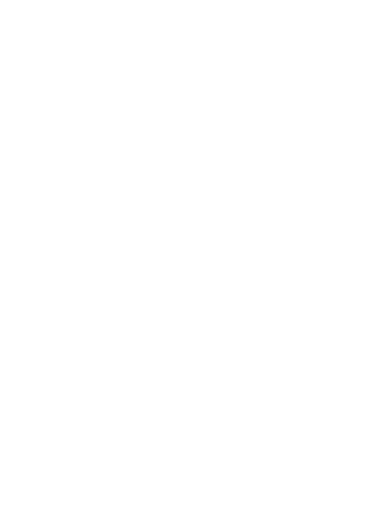
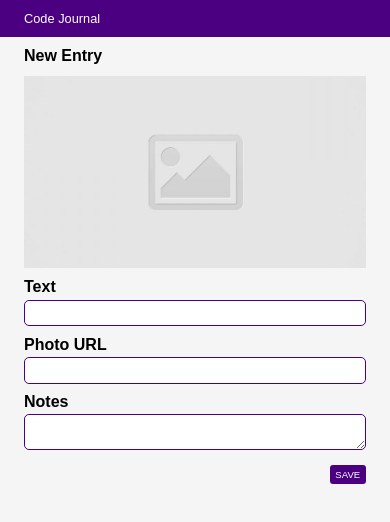
Before and after one commit to mkrtchyan-tigran/code-journal, a website: page index.html in a window 390 px wide. Drawn offline with Linux system fonts and the light colour scheme.

Commit message:
Complete responsive layout

```diff
--- a/css/styles.css
+++ b/css/styles.css
@@ -0,0 +1,67 @@
+* {
+  font-family: sans-serif;
+}
+
+header {
+  background-color: #4b0082;
+  color: white;
+  padding: 0.01rem 0;
+}
+
+body {
+  background-color: whitesmoke;
+}
+
+.header-journal {
+  font-weight: normal;
+  font-size: 0.8em;
+}
+
+.new-entry {
+  font-size: 1em;
+}
+
+.placeholder-image {
+  width: 100%;
+  height: 12rem;
+  object-fit: cover;
+}
+
+.div-label-input {
+  padding: 0.2rem 0;
+}
+
+.div-label {
+  padding: 0.2rem 0;
+}
+
+.div-label > label {
+  font-weight: bold;
+  font-size: 1em;
+}
+
+.div-input > input {
+  height: 2em;
+}
+
+.div-input > input,
+textarea {
+  width: 100%;
+  border: 1px solid #4b0082;
+  border-radius: 5px;
+}
+
+.div-submit {
+  text-align: right;
+  margin: 0.2rem 0;
+}
+
+.submit-button {
+  text-transform: uppercase;
+  background-color: #4b0082;
+  color: white;
+  font-size: 0.6em;
+  padding: 0.4em 0.6em;
+  border: none;
+  border-radius: 3px;
+}
--- a/index.html
+++ b/index.html
@@ -18,36 +18,54 @@
 <body>
   <header>
     <div class="container">
+      <h2 class="header-journal">Code Journal</h2>
     </div>
   </header>
   <main class="container">
-    <div data-view="entry-form"></div>
-    <div data-view="entries" class="hidden">
+    <div data-view="entry-form">
       <form class="form">
-        <div class="div-lable">
+        <h1 class="new-entry">New Entry</h1>
+        <div class="row">
+          <div class="column-half">
+            <img class="placeholder-image" src="images/placeholder-image-square.jpg" alt="image">
+          </div>
+          <div class="column-half">
+            <div class="div-label-input">
+              <div class="div-label">
                 <label for="title">Text</label>
               </div>
-        <div class="div-input">
-          <input type="text" name="title" id="title">
+              <div class="div-input title-input">
+                <input type="text" name="title" id="title-input" required>
               </div>
-        <div class="div-lable">
+            </div>
+            <div class="div-label-input">
+              <div class="div-label">
                 <label for="url-photo">Photo URL</label>
               </div>
               <div class="div-input">
-          <input type="url" name="url-photo" id="url-photo">
+                <input type="url" name="url-photo" id="url-photo" required>
               </div>
-        <div class="div-lable">
+            </div>
+          </div>
+        </div>
+        <div class="row">
+          <div class="column-full">
+            <div class="div-label-input">
+              <div class="div-label">
                 <label for="notes">Notes</label>
               </div>
-        <div class="div-input">
-          <textarea name="notes" id="notes"></textarea>
+              <div class="div-input notes-input">
+                <textarea name="notes" id="notes-input" required></textarea>
               </div>
-        <div class="div-input">
-          <input type="submit" value="Save">
+            </div>
+            <div class="div-label-input div-submit">
+              <input type="submit" value="save" class="submit-button">
+            </div>
+          </div>
         </div>
       </form>
-
     </div>
+    <div data-view="entries" class="hidden"></div>
   </main>
   <script src="js/data.js"></script>
   <script src="js/main.js"></script>
```
Lines whose indentation alone changed are shown as unchanged.
